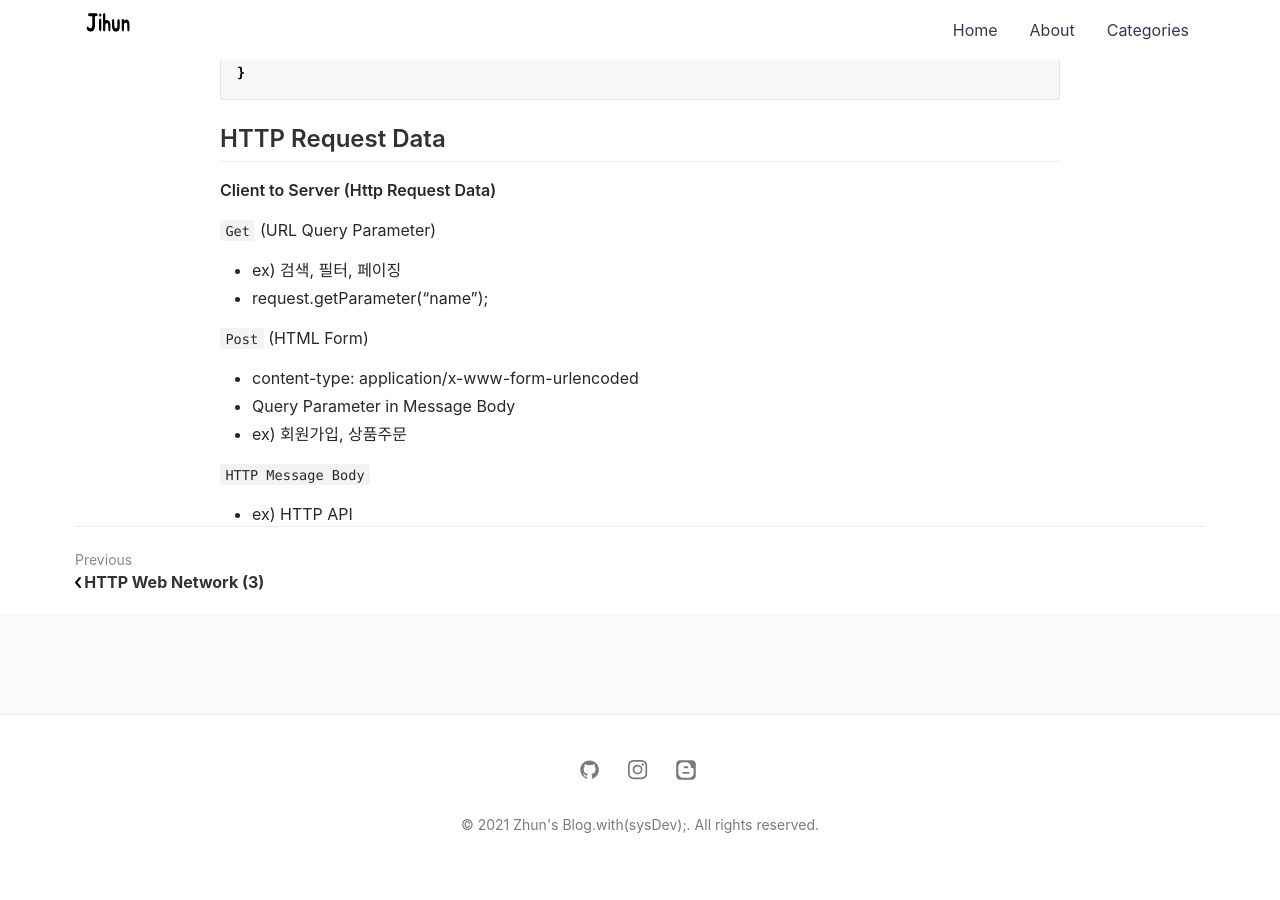
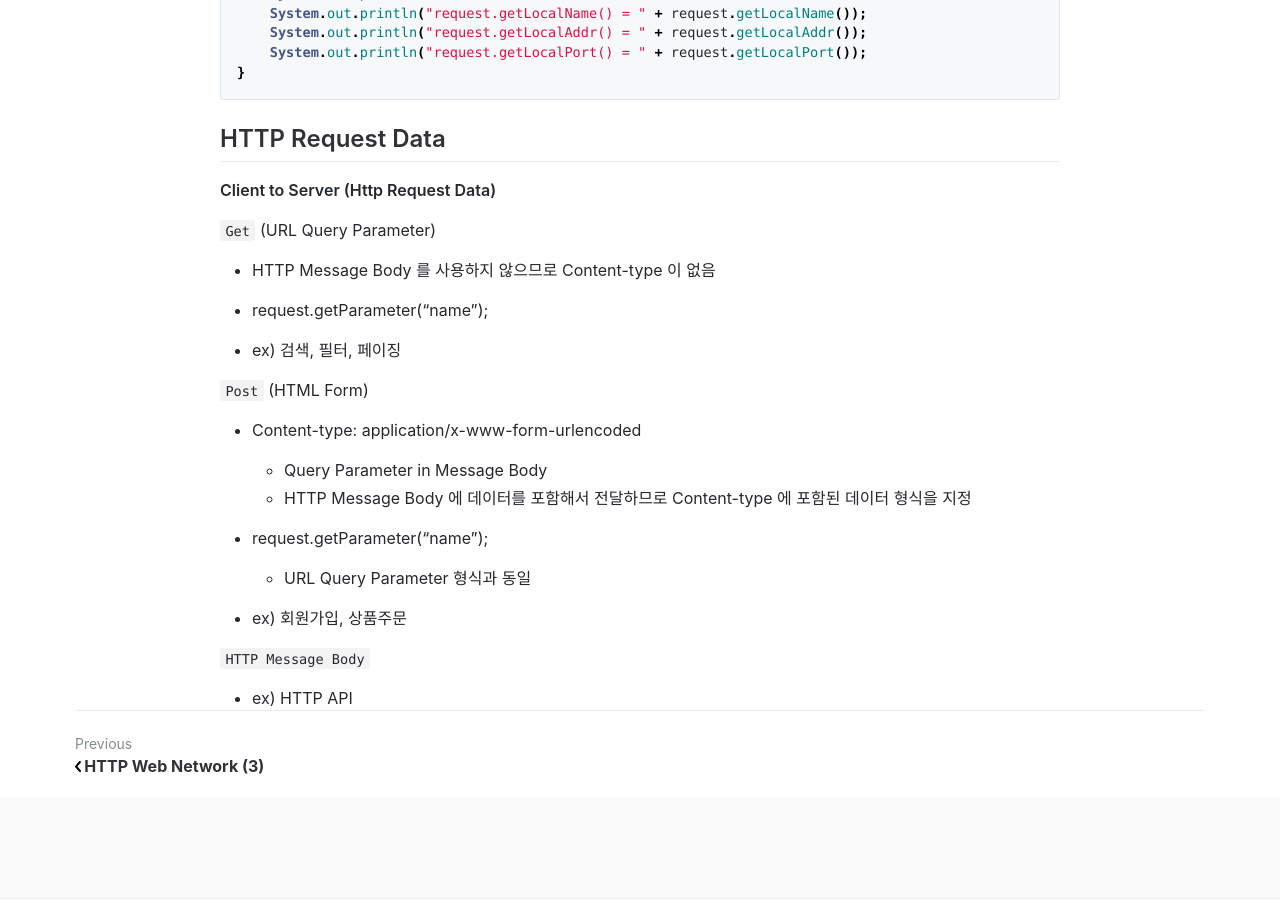
Before and after one commit to jihunparkme/jihunparkme.github.io, a Jekyll site: the page built from _posts/2021-07-26-Spring-MVC-Part1.md, in a window 1280 px wide and 900 px high, scrolled down 4968 px. Built offline with Jekyll 4.4.1, drawn with Linux system fonts in a browser that asks for light colours; comment, search, counter and statistics services are not loaded.

Commit message:
[Servlet] Http Request Data (POST HTML Form)

```diff
--- a/_posts/2021-07-26-Spring-MVC-Part1.md
+++ b/_posts/2021-07-26-Spring-MVC-Part1.md
@@ -202,13 +202,23 @@ private void printEtc(HttpServletRequest request) {
 
 `Get` (URL Query Parameter)
 
+- HTTP Message Body 를 사용하지 않으므로 Content-type 이 없음
+
+- request.getParameter("name");
+
 - ex) 검색, 필터, 페이징
-- request.getParameter("name");
 
 `Post` (HTML Form)
 
-- content-type: application/x-www-form-urlencoded
-- Query Parameter in Message Body
+- Content-type: application/x-www-form-urlencoded
+
+  - Query Parameter in Message Body
+  - HTTP Message Body 에 데이터를 포함해서 전달하므로 Content-type 에 포함된 데이터 형식을 지정
+
+- request.getParameter("name");
+
+  - URL Query Parameter 형식과 동일
+
 - ex) 회원가입, 상품주문
 
 `HTTP Message Body`
```
